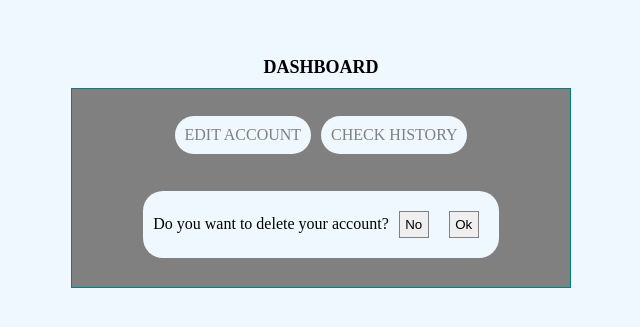
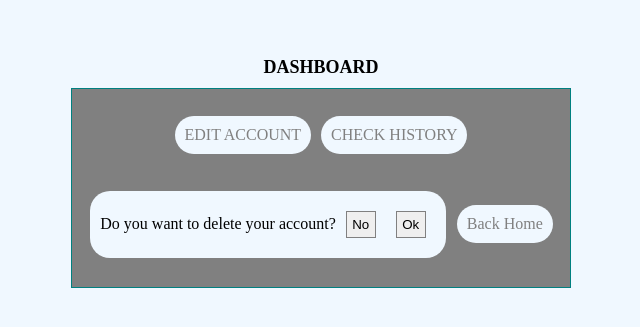
Before and after one commit to ogaraga/locationtracker, a React (Vite) app: page /dash in a window 1280 px wide. Shown: the part 233-560 px from the top of the page, without its empty margins (319-959 px from the left). Built offline with nearby package versions, Linux system fonts and the light colour scheme.

Commit message:
location tracker

```diff
--- a/src/components/Dashboard.jsx
+++ b/src/components/Dashboard.jsx
@@ -22,8 +22,11 @@ const Dashboard = () => {
         <p>CHECK HISTORY</p>
         </Link>
         {modal? <p onClick={handleDelete}>DELETE ACCOUNT</p>:<Alert/>}
+        <Link to= '/home'>
+        <p>Back Home</p>
+         </Link>
+        </div>
 
-        </div>
         </>
   )
 }
```
